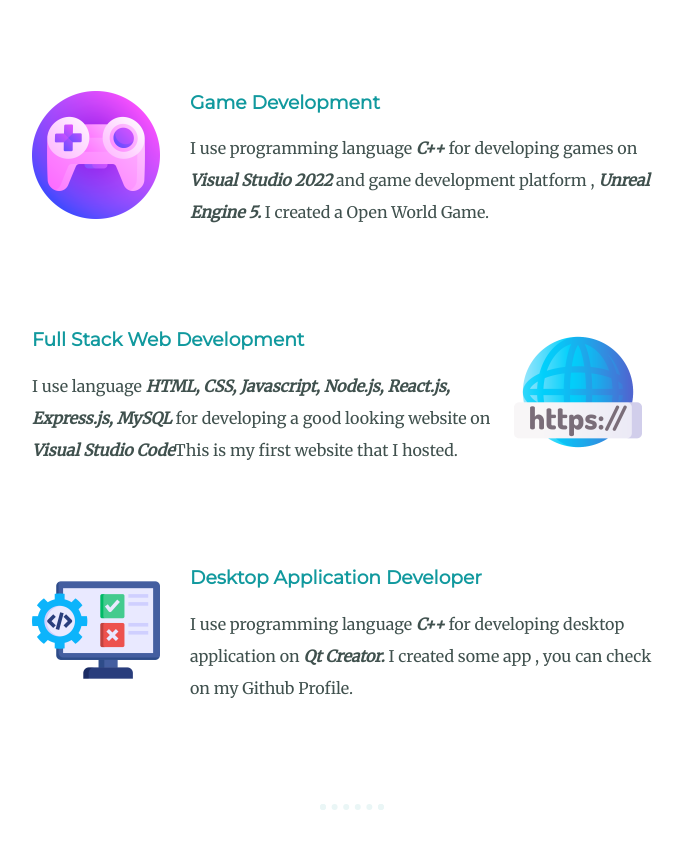
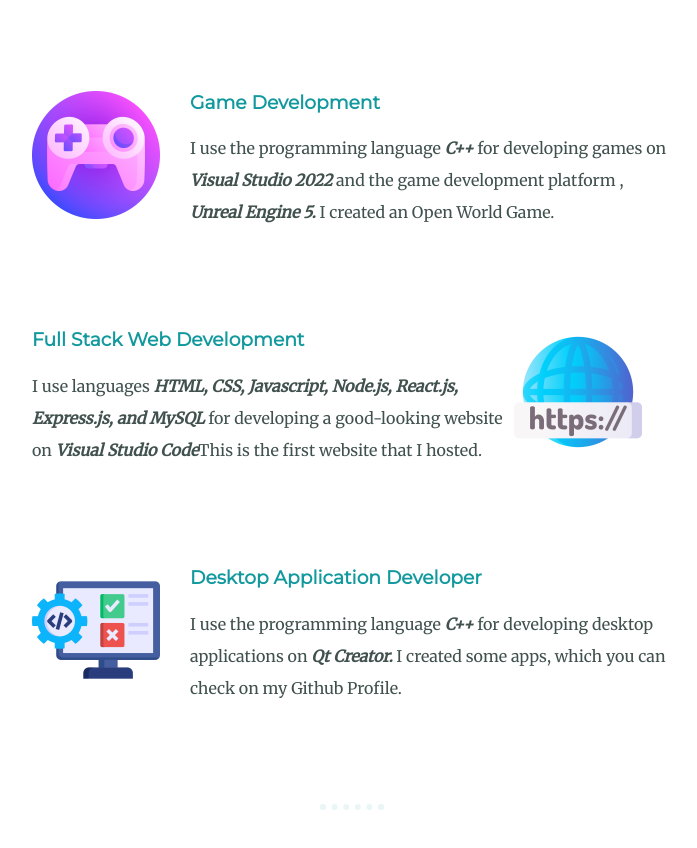
Before and after one commit to anurag-singh123/My-Website, a plain HTML site: page index.html in a window 1280 px wide. Shown: the part 1640-2488 px from the top of the page, without its empty margins (288-985 px from the left). Drawn offline with Linux system fonts and the light colour scheme.

Commit message:
some text changed

```diff
--- a/index.html
+++ b/index.html
@@ -16,7 +16,7 @@
     <div class="top-container">
         <img class="top-cloud" src="images/cloud.png" alt="cloud-img">
         <h1>I'm Anurag Singh</h1>
-        <h2>a Full Stack Web Developer</h2>
+        <h2>a Developer</h2>
         <img class="bottom-cloud" src="images/cloud.png" alt="cloud-img">
         <img src="images/mountain.png" alt="mountain-img">
     </div>
@@ -34,17 +34,17 @@
             <div class="skill-row">
                 <img src="images/video-games.png" class="code-img" alt="programming-image">
                 <h3>Game Development</h3>
-                <p>I use programming language <b><i>C++</i></b> for developing games on <b><i>Visual Studio 2022</i></b> and game development platform , <b><i>Unreal Engine 5.</i></b> I created a Open World Game.</p>
+                <p>I use the programming language <b><i>C++</i></b> for developing games on <b><i>Visual Studio 2022</i></b> and the game development platform , <b><i>Unreal Engine 5.</i></b> I created an Open World Game.</p>
             </div>
             <div class="skill-row">
                 <img src="images/web-link.png" class="chilli-img" alt="chillies-image">
                 <h3>Full Stack Web Development</h3>
-                <p>I use language <b><i>HTML, CSS, Javascript, Node.js, React.js, Express.js, MySQL</i></b> for developing a good looking website on <b><i>Visual Studio Code</i></b>This is my first website that I hosted.</p>
+                <p>I use languages <b><i>HTML, CSS, Javascript, Node.js, React.js, Express.js, and MySQL</i></b> for developing a good-looking website on <b><i>Visual Studio Code</i></b>This is the first website that I hosted.</p>
             </div>
             <div class="skill-row">
                 <img src="images/software.png" class="code-img" alt="chillies-image">
                 <h3>Desktop Application Developer</h3>
-                <p>I use programming language <b><i>C++</i></b> for developing desktop application on <b><i>Qt Creator. </i></b>I created some app , you can check on my Github Profile.</p>
+                <p>I use the programming language <b><i>C++</i></b> for developing desktop applications on <b><i>Qt Creator. </i></b>I created some apps, which you can check on my Github Profile.</p>
             </div>
         </div>
         <hr>
```
